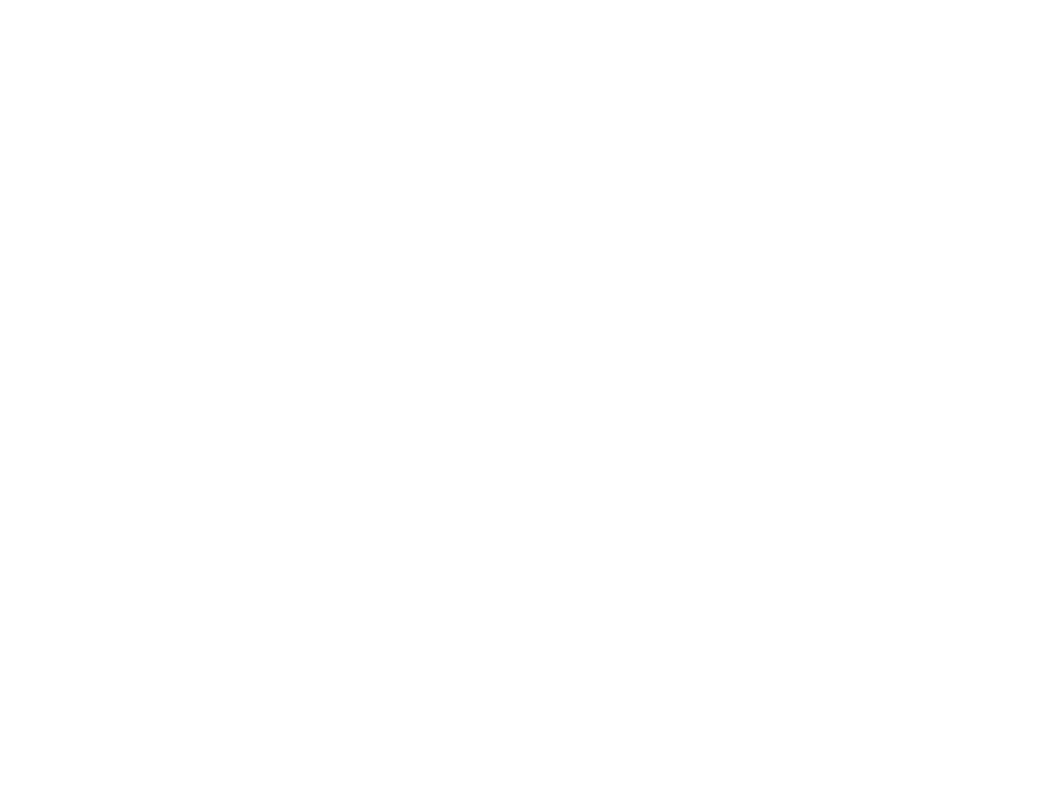
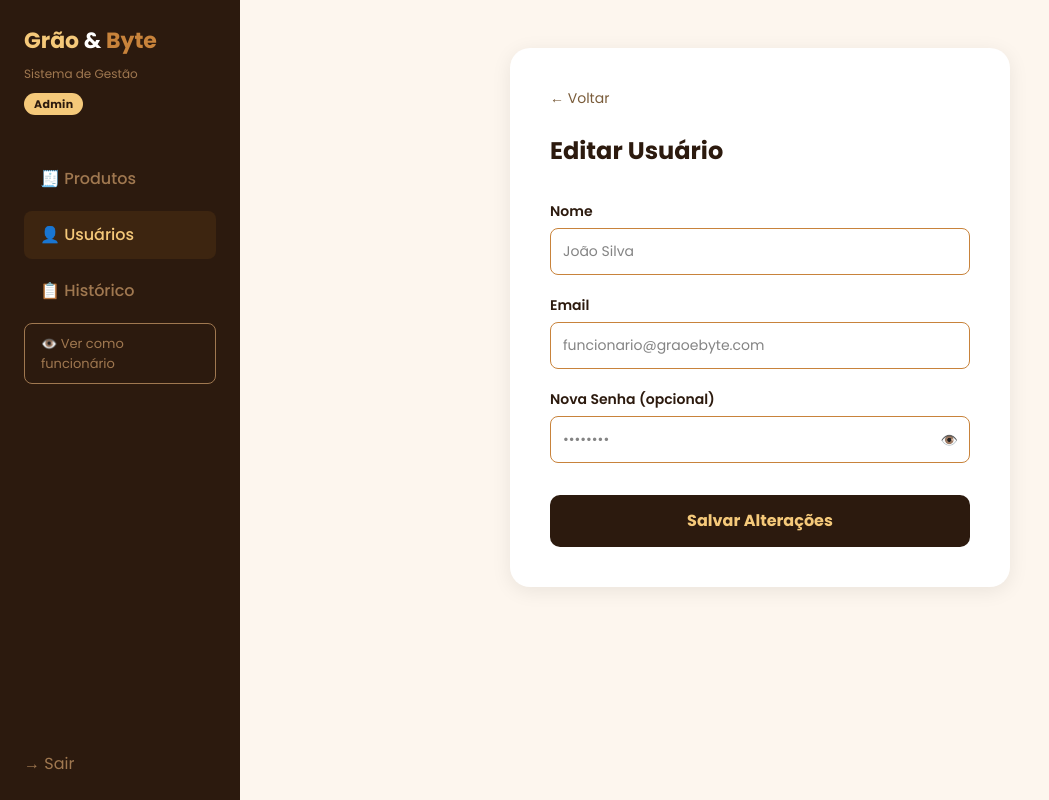
Before and after one commit to henriquemontoro/graoebyte-frontend, a React (Vite) app in the folder aula-front/: page /usuarios/1/editar in a window 1280 px wide. Before the commit this address had no page. Shown: the whole page, without its empty margins (0-1049 px from the left). Built offline with nearby package versions, Linux system fonts and the light colour scheme; no server answers; sample sign-in values are in the browser's storage.

Commit message:
botões de categoria clicáveis, edição de usuário, cores e melhorias

```diff
--- a/aula-front/src/App.tsx
+++ b/aula-front/src/App.tsx
@@ -31,6 +31,7 @@ export default function App() {
         <Route path="/produtos/:id/editar" element={<RotaProtegida><ProdutoForm /></RotaProtegida>} />
         <Route path="/usuarios" element={<RotaAdmin><Usuarios /></RotaAdmin>} />
         <Route path="/usuarios/novo" element={<RotaAdmin><CriarUsuario /></RotaAdmin>} />
+        <Route path="/usuarios/:id/editar" element={<RotaAdmin><CriarUsuario /></RotaAdmin>} />
         <Route path="/historico" element={<RotaAdmin><Historico /></RotaAdmin>} />
       </Routes>
     </BrowserRouter>
--- a/aula-front/src/pages/CriarUsuario.tsx
+++ b/aula-front/src/pages/CriarUsuario.tsx
@@ -1,26 +1,45 @@
-import { useState } from 'react'
+import { useEffect, useState } from 'react'
 import api from '../config/api'
 
 export default function CriarUsuario() {
+  const [nome, setNome] = useState('')
   const [email, setEmail] = useState('')
   const [senha, setSenha] = useState('')
   const [erro, setErro] = useState('')
   const [mostrarSenha, setMostrarSenha] = useState(false)
-  const [erros, setErros] = useState<{email?: string, senha?: string}>({})
+  const [erros, setErros] = useState<{nome?: string, email?: string, senha?: string}>({})
   const isAdmin = localStorage.getItem('role') === 'admin'
   const modoFuncionario = localStorage.getItem('modoFuncionario') === 'true'
 
-  const criar = async () => {
-    const novosErros: {email?: string, senha?: string} = {}
+  const id = window.location.pathname.split('/')[2]
+  const editando = id !== 'novo'
+
+  useEffect(() => {
+    if (editando) {
+      api.get(`/usuarios/${id}`).then((res) => {
+        setNome(res.data.nome)
+        setEmail(res.data.email)
+      })
+    }
+  }, [])
+
+  const validarSenha = (s: string) => {
+    const errosSenha = []
+    if (s.length < 8) errosSenha.push('mínimo 8 caracteres')
+    if (!/[A-Z]/.test(s)) errosSenha.push('1 letra maiúscula')
+    if (!/[0-9]/.test(s)) errosSenha.push('1 número')
+    if (!/[^A-Za-z0-9]/.test(s)) errosSenha.push('1 símbolo')
+    return errosSenha
+  }
+
+  const salvar = async () => {
+    const novosErros: {nome?: string, email?: string, senha?: string} = {}
+    if (!nome.trim()) novosErros.nome = 'Nome é obrigatório'
     if (!email.trim()) novosErros.email = 'Email é obrigatório'
-    if (!senha.trim()) {
+    if (!editando && !senha.trim()) {
       novosErros.senha = 'Senha é obrigatória'
-    } else {
-      const errosSenha = []
-      if (senha.length < 8) errosSenha.push('mínimo 8 caracteres')
-      if (!/[A-Z]/.test(senha)) errosSenha.push('1 letra maiúscula')
-      if (!/[0-9]/.test(senha)) errosSenha.push('1 número')
-      if (!/[^A-Za-z0-9]/.test(senha)) errosSenha.push('1 símbolo')
+    } else if (senha.trim()) {
+      const errosSenha = validarSenha(senha)
       if (errosSenha.length > 0) novosErros.senha = `Senha deve ter: ${errosSenha.join(', ')}`
     }
     if (Object.keys(novosErros).length > 0) {
@@ -28,11 +47,18 @@ export default function CriarUsuario() {
       return
     }
     setErros({})
+    setErro('')
     try {
-      await api.post('/auth/register', { email, senha })
+      if (editando) {
+        const update: Record<string, string> = { nome, email }
+        if (senha.trim()) update.senha = senha
+        await api.put(`/usuarios/${id}`, update)
+      } else {
+        await api.post('/auth/register', { nome, email, senha })
+      }
       window.location.href = '/usuarios'
-    } catch {
-      setErro('Erro ao criar usuário — email já cadastrado?')
+    } catch (e: any) {
+      setErro(e.response?.data?.message || (editando ? 'Erro ao editar usuário' : 'Erro ao criar usuário'))
     }
   }
 
@@ -47,7 +73,7 @@ export default function CriarUsuario() {
           </div>
           <p style={{ color: '#a07850', fontSize: '12px', marginBottom: '8px' }}>Sistema de Gestão</p>
           {isAdmin && (
-            <span style={{ fontSize: '11px', background: '#f5c97a', color: '#2c1a0e', border: 'none', padding: '3px 10px', borderRadius: '20px', fontWeight: '700', letterSpacing: '0.3px' }}>
+            <span style={{ fontSize: '11px', background: '#f5c97a', color: '#2c1a0e', padding: '3px 10px', borderRadius: '20px', fontWeight: '700', letterSpacing: '0.3px' }}>
               {modoFuncionario ? '👁️ Modo Funcionário' : 'Admin'}
             </span>
           )}
@@ -78,8 +104,20 @@ export default function CriarUsuario() {
       <main style={{ flex: 1, padding: '48px', display: 'flex', alignItems: 'flex-start', justifyContent: 'center' }}>
         <div style={{ background: 'white', borderRadius: '20px', padding: '40px', width: '100%', maxWidth: '500px', boxShadow: '0 4px 20px rgba(0,0,0,0.08)' }}>
           <a href="/usuarios" style={{ color: '#7a5c3a', fontSize: '14px', textDecoration: 'none', display: 'block', marginBottom: '24px' }}>← Voltar</a>
-          <h2 style={{ fontSize: '24px', fontWeight: 'bold', color: '#2c1a0e', marginBottom: '32px' }}>Criar Usuário</h2>
+          <h2 style={{ fontSize: '24px', fontWeight: 'bold', color: '#2c1a0e', marginBottom: '32px' }}>
+            {editando ? 'Editar Usuário' : 'Criar Usuário'}
+          </h2>
           {erro && <p style={{ color: '#c0392b', fontSize: '14px', marginBottom: '16px', background: '#fff0f0', padding: '12px', borderRadius: '8px' }}>{erro}</p>}
+          <div style={{ marginBottom: '20px' }}>
+            <label style={{ display: 'block', color: '#2c1a0e', fontWeight: '600', marginBottom: '6px', fontSize: '14px' }}>Nome</label>
+            <input
+              style={{ width: '100%', border: `1px solid ${erros.nome ? '#c0392b' : '#c8833b'}`, borderRadius: '8px', padding: '12px', fontSize: '14px', boxSizing: 'border-box' }}
+              placeholder="João Silva"
+              value={nome}
+              onChange={(e) => setNome(e.target.value)}
+            />
+            {erros.nome && <p style={{ color: '#c0392b', fontSize: '12px', marginTop: '4px' }}>{erros.nome}</p>}
+          </div>
           <div style={{ marginBottom: '20px' }}>
             <label style={{ display: 'block', color: '#2c1a0e', fontWeight: '600', marginBottom: '6px', fontSize: '14px' }}>Email</label>
             <input
@@ -91,7 +129,9 @@ export default function CriarUsuario() {
             {erros.email && <p style={{ color: '#c0392b', fontSize: '12px', marginTop: '4px' }}>{erros.email}</p>}
           </div>
           <div style={{ marginBottom: '32px' }}>
-            <label style={{ display: 'block', color: '#2c1a0e', fontWeight: '600', marginBottom: '6px', fontSize: '14px' }}>Senha</label>
+            <label style={{ display: 'block', color: '#2c1a0e', fontWeight: '600', marginBottom: '6px', fontSize: '14px' }}>
+              {editando ? 'Nova Senha (opcional)' : 'Senha'}
+            </label>
             <div style={{ position: 'relative' }}>
               <input
                 style={{ width: '100%', border: `1px solid ${erros.senha ? '#c0392b' : '#c8833b'}`, borderRadius: '8px', padding: '12px', paddingRight: '48px', fontSize: '14px', boxSizing: 'border-box' }}
@@ -106,8 +146,8 @@ export default function CriarUsuario() {
             </div>
             {erros.senha && <p style={{ color: '#c0392b', fontSize: '12px', marginTop: '4px' }}>{erros.senha}</p>}
           </div>
-          <button onClick={criar} style={{ width: '100%', background: '#2c1a0e', color: '#f5c97a', padding: '14px', borderRadius: '10px', border: 'none', fontWeight: 'bold', fontSize: '16px', cursor: 'pointer' }}>
-            Criar Usuário
+          <button onClick={salvar} style={{ width: '100%', background: '#2c1a0e', color: '#f5c97a', padding: '14px', borderRadius: '10px', border: 'none', fontWeight: 'bold', fontSize: '16px', cursor: 'pointer' }}>
+            {editando ? 'Salvar Alterações' : 'Criar Usuário'}
           </button>
         </div>
       </main>
--- a/aula-front/src/pages/Login.tsx
+++ b/aula-front/src/pages/Login.tsx
@@ -12,6 +12,7 @@ export default function Login() {
       const res = await api.post('/auth/login', { email, senha })
       localStorage.setItem('token', res.data.token)
       localStorage.setItem('role', res.data.role)
+      localStorage.setItem('nome', res.data.nome || res.data.email)
       localStorage.removeItem('modoFuncionario')
       window.location.href = '/produtos'
     } catch {
--- a/aula-front/src/pages/ProdutoForm.tsx
+++ b/aula-front/src/pages/ProdutoForm.tsx
@@ -7,6 +7,7 @@ export default function ProdutoForm() {
   const [preco, setPreco] = useState('')
   const [categoria, setCategoria] = useState('Bebidas Quentes')
   const [erros, setErros] = useState<{nome?: string, descricao?: string, preco?: string}>({})
+  const [erroGeral, setErroGeral] = useState('')
   const isAdmin = localStorage.getItem('role') === 'admin'
   const modoFuncionario = localStorage.getItem('modoFuncionario') === 'true'
 
@@ -34,12 +35,17 @@ export default function ProdutoForm() {
       return
     }
     setErros({})
-    if (editando) {
-      await api.put(`/produtos/${id}`, { nome, descricao, preco: Number(preco), categoria })
-    } else {
-      await api.post('/produtos', { nome, descricao, preco: Number(preco), categoria })
+    setErroGeral('')
+    try {
+      if (editando) {
+        await api.put(`/produtos/${id}`, { nome, descricao, preco: Number(preco), categoria })
+      } else {
+        await api.post('/produtos', { nome, descricao, preco: Number(preco), categoria })
+      }
+      window.location.href = '/produtos'
+    } catch (e: any) {
+      setErroGeral(e.response?.data?.message || 'Erro ao salvar produto')
     }
-    window.location.href = '/produtos'
   }
 
   const categorias = ['Bebidas Quentes', 'Bebidas Frias', 'Lanches', 'Doces', 'Outros']
@@ -55,7 +61,7 @@ export default function ProdutoForm() {
           </div>
           <p style={{ color: '#a07850', fontSize: '12px', marginBottom: '8px' }}>Sistema de Gestão</p>
           {isAdmin && (
-            <span style={{ fontSize: '11px', background: '#f5c97a', color: '#2c1a0e', border: 'none', padding: '3px 10px', borderRadius: '20px', fontWeight: '700', letterSpacing: '0.3px' }}>
+            <span style={{ fontSize: '11px', background: '#f5c97a', color: '#2c1a0e', padding: '3px 10px', borderRadius: '20px', fontWeight: '700', letterSpacing: '0.3px' }}>
               {modoFuncionario ? '👁️ Modo Funcionário' : 'Admin'}
             </span>
           )}
@@ -89,6 +95,7 @@ export default function ProdutoForm() {
           <h2 style={{ fontSize: '24px', fontWeight: 'bold', color: '#2c1a0e', marginBottom: '32px' }}>
             {editando ? 'Editar Produto' : 'Novo Produto'}
           </h2>
+          {erroGeral && <p style={{ color: '#c0392b', fontSize: '14px', marginBottom: '16px', background: '#fff0f0', padding: '12px', borderRadius: '8px' }}>{erroGeral}</p>}
           <div style={{ marginBottom: '20px' }}>
             <label style={{ display: 'block', color: '#2c1a0e', fontWeight: '600', marginBottom: '6px', fontSize: '14px' }}>Nome</label>
             <input
--- a/aula-front/src/pages/Usuarios.tsx
+++ b/aula-front/src/pages/Usuarios.tsx
@@ -3,6 +3,7 @@ import api from '../config/api'
 
 interface Usuario {
   _id: string
+  nome: string
   email: string
   role: string
 }
@@ -14,9 +15,7 @@ export default function Usuarios() {
   const isAdmin = localStorage.getItem('role') === 'admin'
   const modoFuncionario = localStorage.getItem('modoFuncionario') === 'true'
 
-  if (modoFuncionario) {
-    window.location.href = '/produtos'
-  }
+  if (modoFuncionario) window.location.href = '/produtos'
 
   const fetchUsuarios = async () => {
     const res = await api.get('/usuarios')
@@ -52,7 +51,7 @@ export default function Usuarios() {
           </div>
           <p style={{ color: '#a07850', fontSize: '12px', marginBottom: '8px' }}>Sistema de Gestão</p>
           {isAdmin && (
-            <span style={{ fontSize: '11px', background: '#f5c97a', color: '#2c1a0e', border: 'none', padding: '3px 10px', borderRadius: '20px', fontWeight: '700', letterSpacing: '0.3px' }}>
+            <span style={{ fontSize: '11px', background: '#f5c97a', color: '#2c1a0e', padding: '3px 10px', borderRadius: '20px', fontWeight: '700', letterSpacing: '0.3px' }}>
               {modoFuncionario ? '👁️ Modo Funcionário' : 'Admin'}
             </span>
           )}
@@ -93,16 +92,20 @@ export default function Usuarios() {
           {usuarios.map((u) => (
             <div key={u._id} style={{ background: 'white', borderLeft: '4px solid #c8833b', borderRadius: '12px', padding: '20px', display: 'flex', justifyContent: 'space-between', alignItems: 'center', boxShadow: '0 1px 4px rgba(0,0,0,0.08)' }}>
               <div>
-                <h3 style={{ fontWeight: 'bold', fontSize: '16px', color: '#2c1a0e' }}>{u.email}</h3>
-                <span style={{ fontSize: '12px', background: u.role === 'admin' ? '#f0d080' : '#e8e8e8', color: '#2c1a0e', padding: '2px 8px', borderRadius: '20px' }}>
+                <h3 style={{ fontWeight: 'bold', fontSize: '16px', color: '#2c1a0e', margin: '0 0 4px' }}>{u.nome}</h3>
+                <p style={{ color: '#7a5c3a', fontSize: '13px', margin: '0 0 6px' }}>{u.email}</p>
+                <span style={{ fontSize: '12px', background: u.role === 'admin' ? '#f5c97a' : '#e8e8e8', color: '#2c1a0e', padding: '2px 8px', borderRadius: '20px' }}>
                   {u.role}
                 </span>
               </div>
-              <div style={{ display: 'flex', gap: '12px', alignItems: 'center' }}>
+              <div style={{ display: 'flex', gap: '8px', alignItems: 'center' }}>
                 <select value={u.role} onChange={(e) => alterarRole(u._id, e.target.value)} style={{ border: '1px solid #c8833b', borderRadius: '8px', padding: '8px', fontSize: '14px', cursor: 'pointer' }}>
                   <option value="funcionario">Funcionário</option>
                   <option value="admin">Admin</option>
                 </select>
+                <a href={`/usuarios/${u._id}/editar`} style={{ background: '#fdf6ee', color: '#2c1a0e', border: '1px solid #c8833b', padding: '8px 16px', borderRadius: '8px', textDecoration: 'none', fontSize: '14px' }}>
+                  Editar
+                </a>
                 <button onClick={() => setConfirmarDeletar(u._id)} style={{ background: '#fff0f0', color: '#c0392b', border: '1px solid #c0392b', padding: '8px 16px', borderRadius: '8px', cursor: 'pointer', fontSize: '14px' }}>
                   Deletar
                 </button>
```
Also changed, not shown: aula-front/src/pages/Produtos.tsx (+31 -10 lines).
